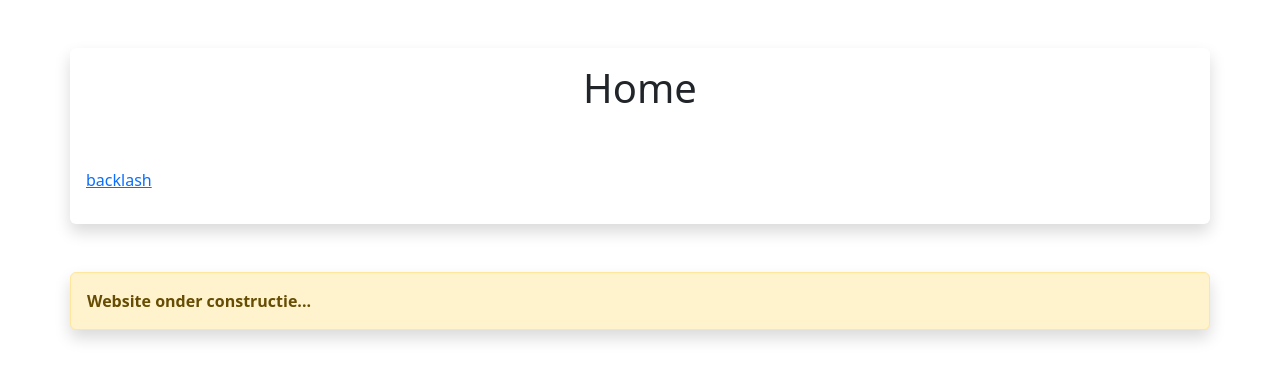
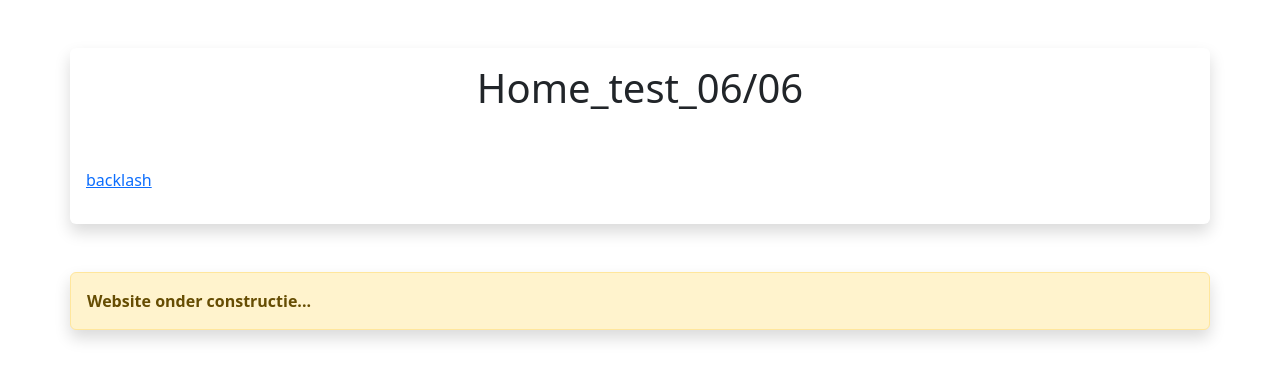
Before and after one commit to grishian/grishian, a Flask app: page / in a window 1280 px wide. Shown: the part 56-436 px from the top of the page. Run offline with Flask 3, Linux system fonts and the light colour scheme.

Commit message:
eerste test weer

```diff
--- a/app/templates/general/home.html
+++ b/app/templates/general/home.html
@@ -2,7 +2,7 @@
 
 {% block main_content %}
 
-<h1 class="text-center pb-5">Home</h1>
+<h1 class="text-center pb-5">Home_test_06/06</h1>
 
 
 <p><a class="link-opacity-25-hover"
```
